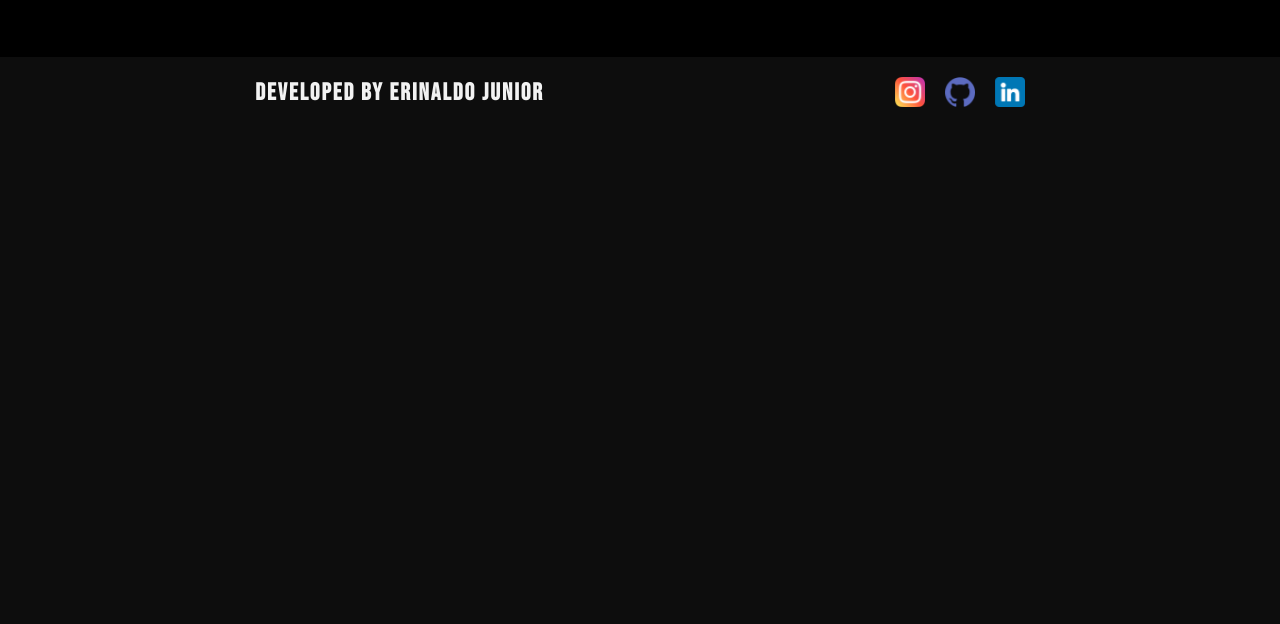
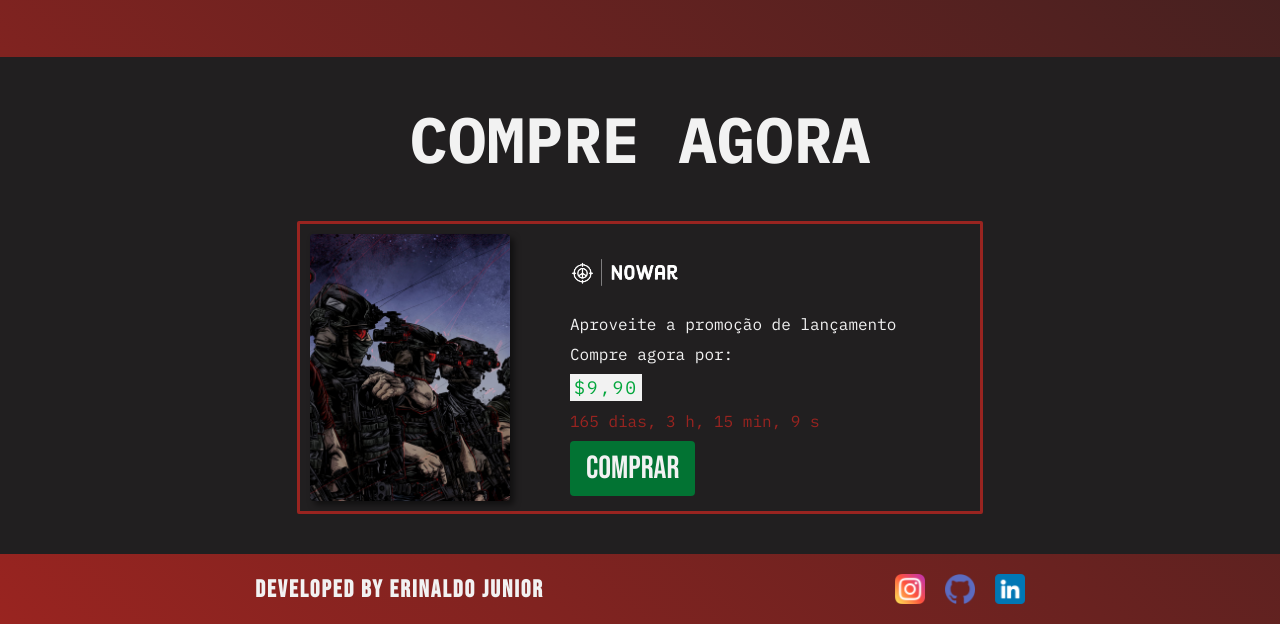
Before and after one commit to ErinaldoJunior/nowar, a plain HTML site: page index.html in a window 1280 px wide. Shown: the part 1650-2274 px from the top of the page. Before the commit the page ends 1777 px from the top, so only its background shows below. Drawn offline with Linux system fonts and the light colour scheme.

Commit message:
att paleta de cores

```diff
--- /dev/null
+++ b/css/buy.css
@@ -0,0 +1,115 @@
+.buy {
+  display: grid;
+  justify-content: center;
+  padding: 40px 80px;
+  background: #211f20;
+}
+
+.buy h1 {
+  font-family: 'IBM Plex Mono', monospace;
+  font-size: 4rem;
+  color: #f2f2f2;
+  text-transform: uppercase;
+  margin-bottom: 40px;
+  font-weight: bold;
+  text-align: center;
+}
+
+.contagem-conteudo2 {
+  font-family: 'IBM Plex Mono', monospace;
+  color: #992420;
+}
+
+.capa {
+  width: 200px;
+  aspect-ratio: 3/4;
+  object-fit: cover;
+  border-radius: 4px;
+  box-shadow: 4px 4px 6px rgba(0, 0, 0, 0.5);
+}
+
+.buy-grid {
+  display: grid;
+  grid-template-columns: 1fr 2fr;
+  gap: 60px;
+  border: 3px solid #992420;
+  border-radius: 2px;
+  padding: 10px;
+  align-items: center;
+}
+
+.logo-buy {
+  width: 150px;
+  margin-left: -20px;
+}
+
+.buy-conteudo {
+  display: grid;
+  place-content: start;
+  gap: 10px;
+}
+
+.descricao-grid {
+  display: grid;
+  gap: 10px;
+}
+
+.descricao-grid p {
+  font-family: 'IBM Plex Mono', monospace;
+  font-weight: 400;
+}
+
+.preco {
+  background: #f2f2f2;
+  width: max-content;
+ color: #03A63C;
+ letter-spacing: 2px;
+ font-size: 1.125rem;
+ font-weight: bold;
+ padding: 2px 4px;
+}
+
+.botao-comprar {
+  font-size: 2rem;
+  background: #027333;
+  color: #f2f2f2;
+  padding: 8px 16px;
+  display: inline-block;
+  border-radius: 4px;
+  width: max-content;
+  transition: .3s;
+}
+
+.botao-comprar:hover {
+  background: #03A63C;
+}
+
+@media (max-width: 700px) {
+  .buy-grid {
+    grid-template-columns: 1fr;
+    justify-items: center;
+   gap: 0px;
+  }
+  .buy-conteudo {
+    justify-items: center;
+    text-align: center;
+  }
+  .preco {
+    place-self: center;
+  }
+}
+
+@media (max-width: 500px) {
+  .buy h1 {
+    font-size: 2rem;
+  }
+  .descricao-grid p, .contagem-conteudo2 {
+    font-size: .75rem;
+  }
+  .botao-comprar {
+    font-size: 1.5rem;
+  }
+  .buy-grid {
+    border: 2px solid #992420;
+  }
+}
--- a/css/dropdown.css
+++ b/css/dropdown.css
@@ -13,7 +13,7 @@
 
 .dropdown-menu li a {
   color: #f2f2f2;
-  border-bottom: 2px solid red;
+  border-bottom: 2px solid #992420;
 }
 
 .dropdown-menu li {
--- a/css/galeria.css
+++ b/css/galeria.css
@@ -2,7 +2,6 @@
   display: grid;
   justify-content: center;
   padding: 60px 80px;
-  background: black;
   background-size: cover;
   border-top: solid black;
 }
--- a/css/geral.css
+++ b/css/geral.css
@@ -6,7 +6,7 @@
 
 body {
   margin: 0 auto;
-  background-color: #0d0d0d;
+  background-image: linear-gradient(45deg, #992420 0%, #211f20 78%);
   color: #f2f2f2;
 }
 
--- a/css/header.css
+++ b/css/header.css
@@ -27,7 +27,7 @@ header {
 }
 
 .header-menu ul a:hover {
-  color: red;
+  color: #992420;
 }
 
 [data-menu="button"] {
@@ -55,8 +55,8 @@ header {
     display: inline-block;
     height: 3px;
     width: 20px;
-    background: red;
-    box-shadow: 0 6px red, 0 -6px red;
+    background: #992420;
+    box-shadow: 0 6px #992420, 0 -6px #992420;
     transition: transform 0.3s;
   }
 
--- a/css/intro.css
+++ b/css/intro.css
@@ -28,7 +28,7 @@
 }
 
 .links a:hover {
-  background: red;
+  background: #992420;
   color: #f2f2f2;
 }
 
@@ -57,7 +57,7 @@
 
 .contagem-conteudo,
 .promo {
-  background-color: red;
+  background-color: #992420;
   padding: 10px;
   border-radius: 4px;
   color: #f2f2f2;
--- a/index.html
+++ b/index.html
@@ -8,7 +8,10 @@
   <link rel="preconnect" href="https://fonts.googleapis.com">
   <link rel="preconnect" href="https://fonts.gstatic.com" crossorigin>
   <link href="https://fonts.googleapis.com/css2?family=Bebas+Neue&family=Roboto:wght@300;400&display=swap" rel="stylesheet">
-  <link rel="shortcut icon" href="./img/logo2.png" type="image/x-icon" />
+  <link rel="preconnect" href="https://fonts.googleapis.com">
+  <link rel="preconnect" href="https://fonts.gstatic.com" crossorigin>
+  <link href="https://fonts.googleapis.com/css2?family=IBM+Plex+Mono:wght@400;500;700&display=swap" rel="stylesheet">
+  <link rel="shortcut icon" href="./img/logo.png" type="image/x-icon" />
   <title>NOWAR</title>
   <link rel="stylesheet" href="./style.css">
 </head>
@@ -59,6 +62,23 @@
       <img src="./img/galeria/gameplay/4.jpg" alt="">
     </div>
   </section>
+  <section data-galeria="buy" class="buy">
+    <h1>Compre agora</h1>
+    <div class="buy-grid">
+      <img class="capa" src="./img/bg.jpg" alt="">
+      <div class="buy-conteudo">
+        <img class="logo-buy" src="./img/logo.png" alt="">
+        <div class="descricao-grid">
+          <p>Aproveite a promoção de lançamento</p>
+          <p>Compre agora por:</p>
+          <p class="preco">$9,90</p>
+          <span class="contagem-conteudo2"></span>
+        </div>
+        <a class="botao-comprar" href="./index.html">Comprar</a>
+      </div>
+    </div>
+  </section>
+
 
 
   <footer class="footer">
--- a/script.js
+++ b/script.js
@@ -149,3 +149,16 @@ const contagem = setInterval(() => {
     fimDaPromoção.total.seconds +
     ' s';
 }, 1000);
+
+const conteudo2 = document.querySelector('.contagem-conteudo2');
+const contagem2 = setInterval(() => {
+  conteudo2.innerText =
+    fimDaPromoção.total.days +
+    ' dias, ' +
+    fimDaPromoção.total.hours +
+    ' h, ' +
+    fimDaPromoção.total.minutes +
+    ' min, ' +
+    fimDaPromoção.total.seconds +
+    ' s';
+}, 1000);
--- a/style.css
+++ b/style.css
@@ -6,3 +6,4 @@
 @import url(./css/galeria.css);
 @import url(./css/dropdown.css);
 @import url(./css/saibamais.css);
+@import url(./css/buy.css);
```
Also changed, not shown: img/bg-intro.jpg (deleted), img/galeria/gameplay/1.jpg, img/galeria/gameplay/2.jpg, img/galeria/gameplay/3.jpg, img/galeria/gameplay/4.jpg, img/galeria/premio1.png (deleted), img/galeria/premio2.png (deleted), img/galeria/premio3.png (deleted), img/gun.svg (deleted), img/mapa/map.png (added).
